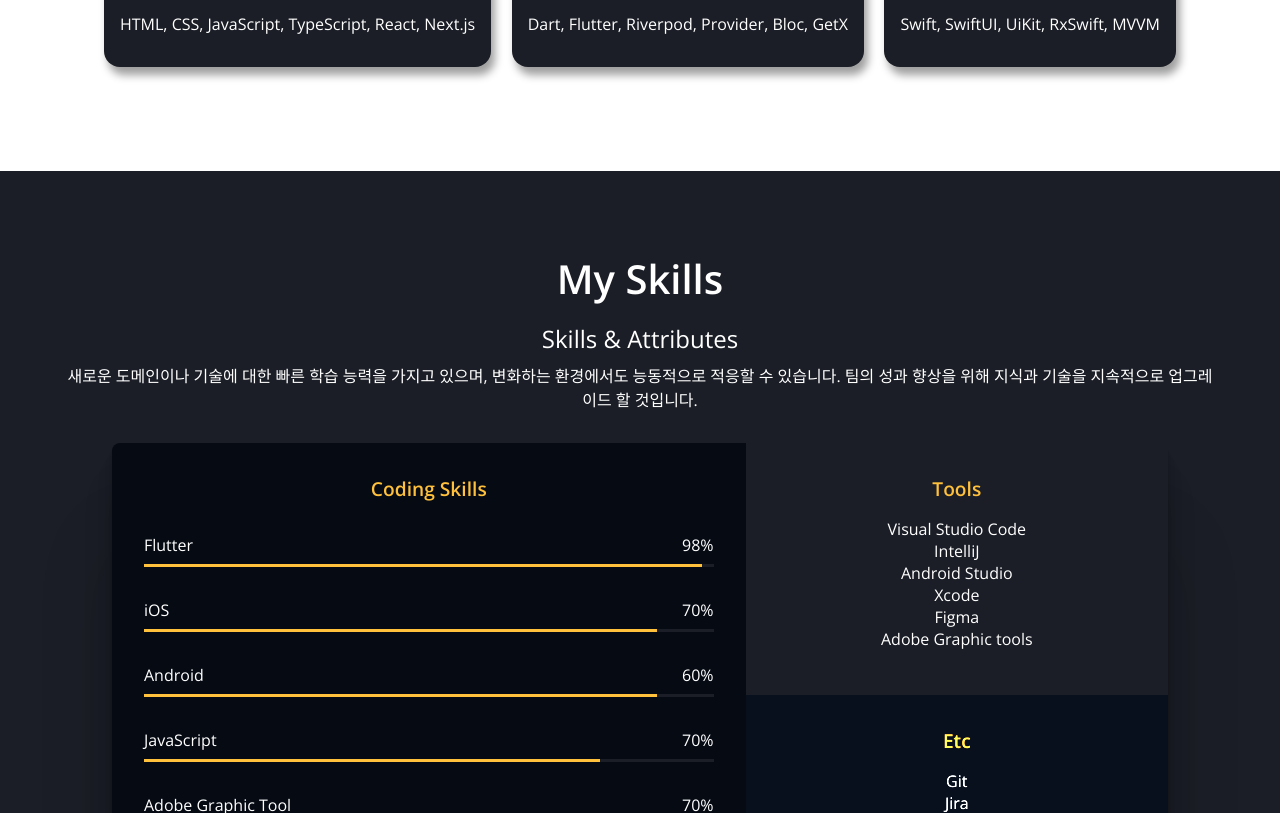
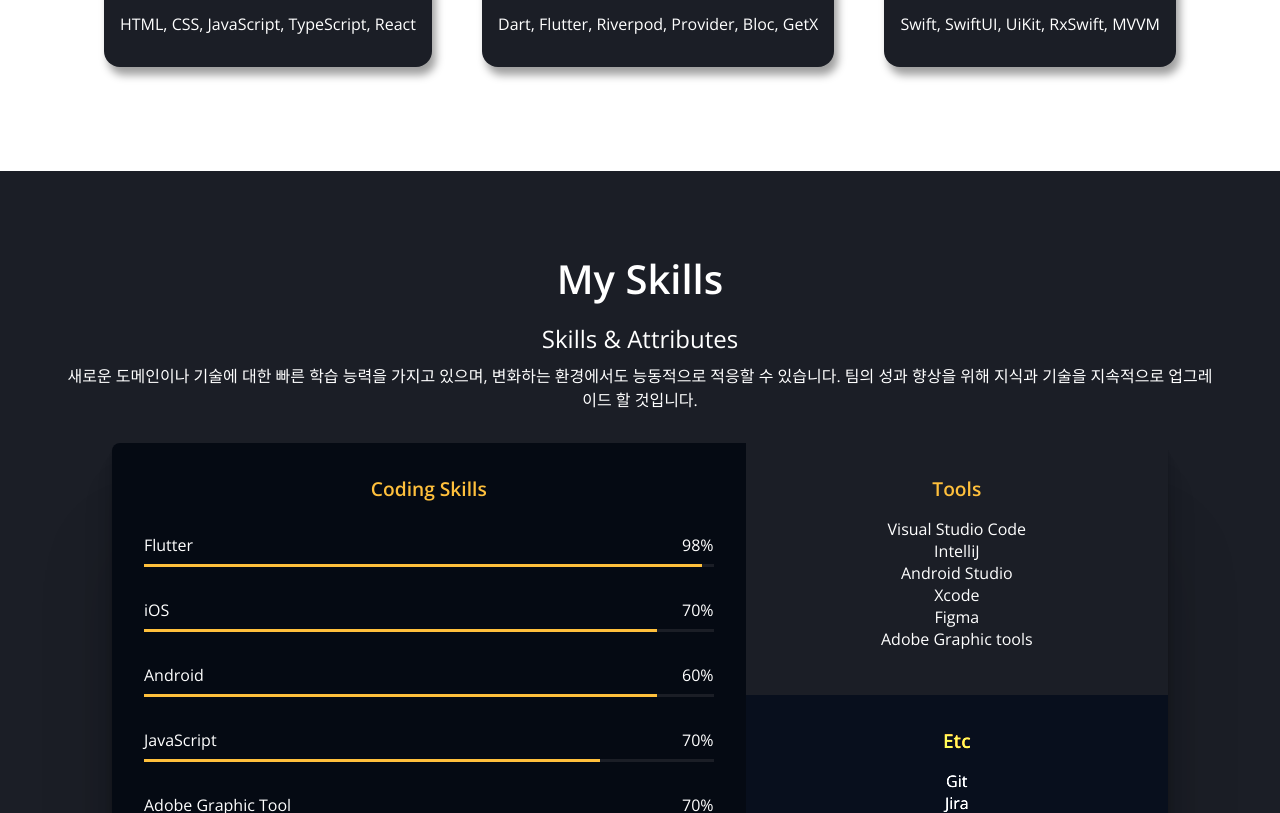
Before and after one commit to tawans/asherkim_portfolio, a plain HTML site: page index.html in a window 1280 px wide. Shown: the part 1389-2202 px from the top of the page. Drawn offline with nearby package versions, Linux system fonts and the light colour scheme.

Commit message:
fix: about skill fix

```diff
--- a/index.html
+++ b/index.html
@@ -106,7 +106,7 @@
           <li class="major">
             <i class="fa-brands fa-html5 major__icon"></i>
             <p class="major__title">Front-end</p>
-            <p>HTML, CSS, JavaScript, TypeScript, React, Next.js</p>
+            <p>HTML, CSS, JavaScript, TypeScript, React</p>
           </li>
           <li class="major">
             <i class="fa-solid fa-mobile major__icon"></i>
```
